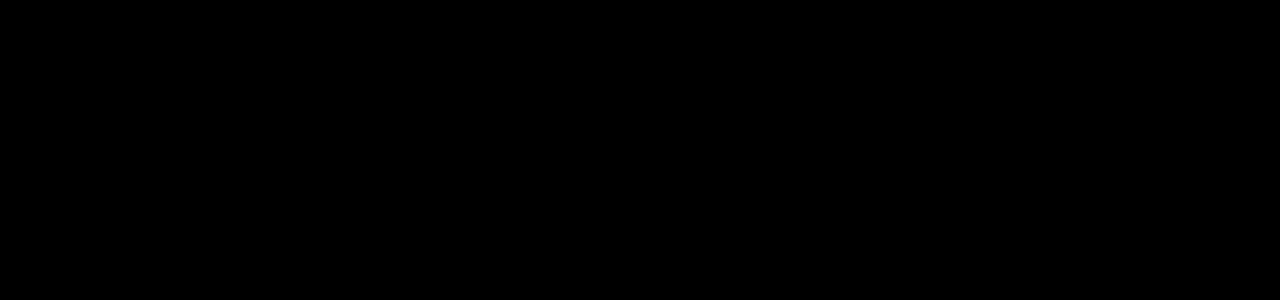
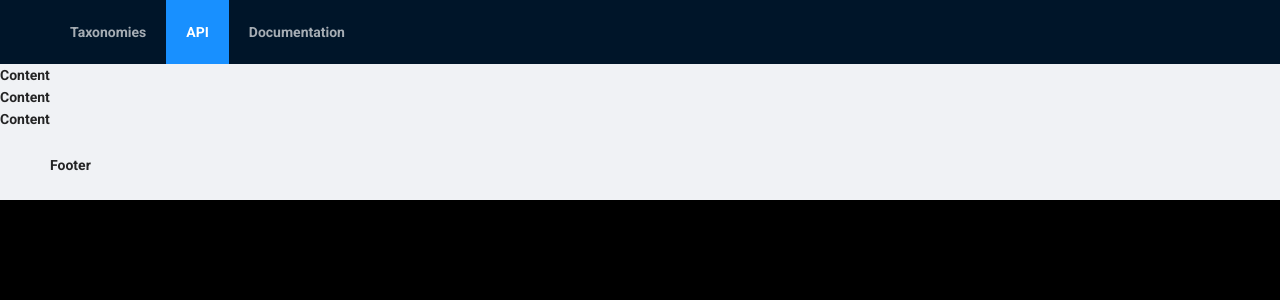
Before and after one commit to ricardozv/studyofAnsDesign, a React (Create React App) app: page / in a window 1280 px wide. Shown: the top 300 px of the page. Built offline with nearby package versions, Linux system fonts and the light colour scheme.

Commit message:
realoca o esqueleto do spa

```diff
--- a/src/App.js
+++ b/src/App.js
@@ -1,12 +1,47 @@
 import React from 'react';
 import api from './services/api';
 
+import { Row, Col } from 'antd';
+import { Layout, Menu, Breadcrumb } from 'antd';
 import './global.css';
+
+
+const { SubMenu } = Menu;
+
+
+const { Header, Footer, Sider, Content } = Layout;
+
 
 function App() {
   return (
-    <div id="app">
+    <div className="App">
+    <Header className="header">
+      <Menu theme="dark" mode="horizontal" defaultSelectedKeys={['2']}>
+        <Menu.Item key="1">Taxonomies</Menu.Item>
+        <Menu.Item key="2">API</Menu.Item>
+        <Menu.Item key="3">Documentation</Menu.Item>
+      </Menu>
+    </Header>
 
+        <>
+        <Layout>
+            <Content>Content</Content>
+          </Layout>
+
+            <Layout>
+                <Layout>
+                <Content>Content</Content>
+            </Layout>
+
+                <Content>Content</Content>
+
+              <Footer>Footer</Footer>
+        </Layout>
+
+
+
+
+        </>
     </div>
 
   );
--- a/src/global.css
+++ b/src/global.css
@@ -1,3 +1,4 @@
+@import '~antd/dist/antd.css';
 @import url('https://fonts.googleapis.com/css2?family=Roboto:ital,wght@0,700;1,400&display=swap');
 
 
```
